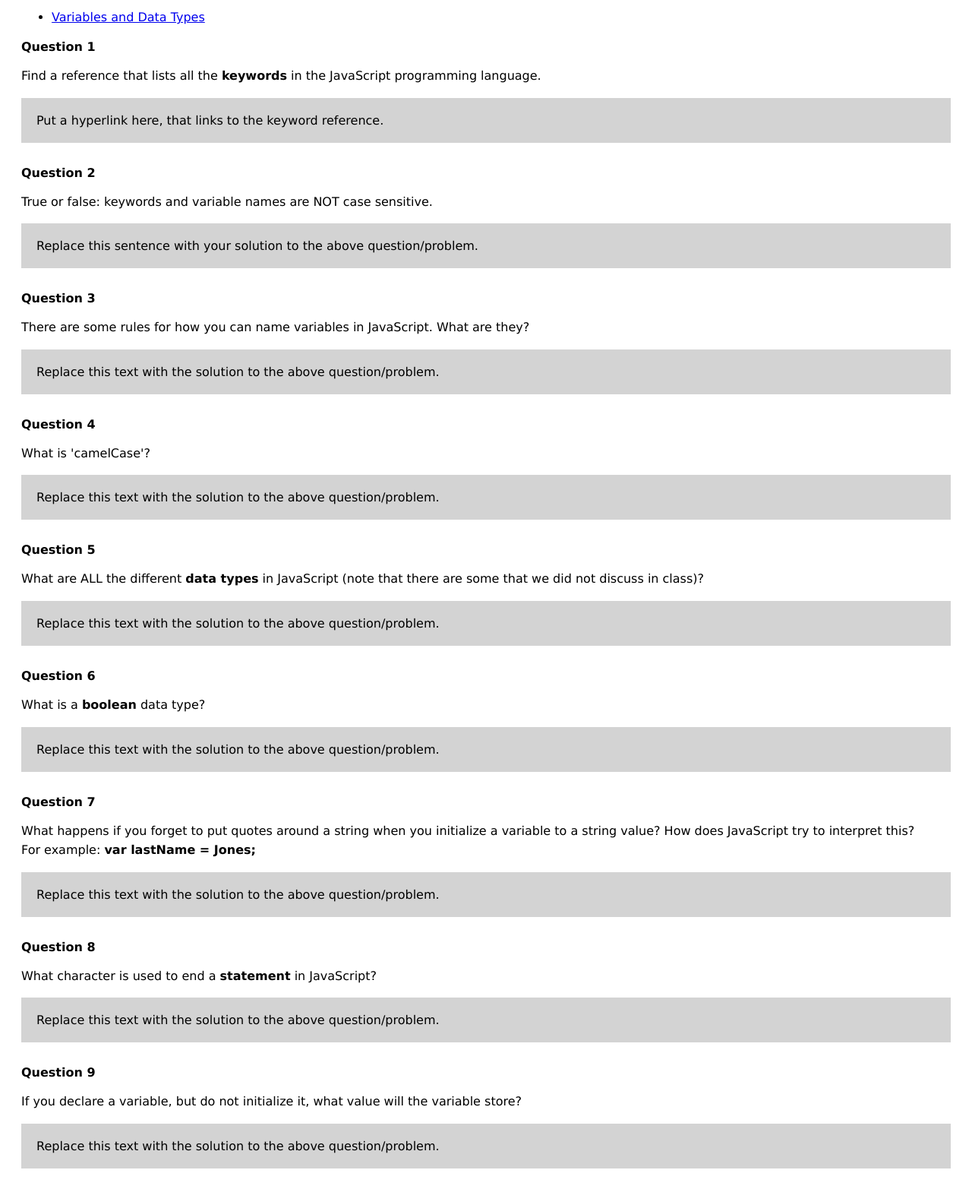
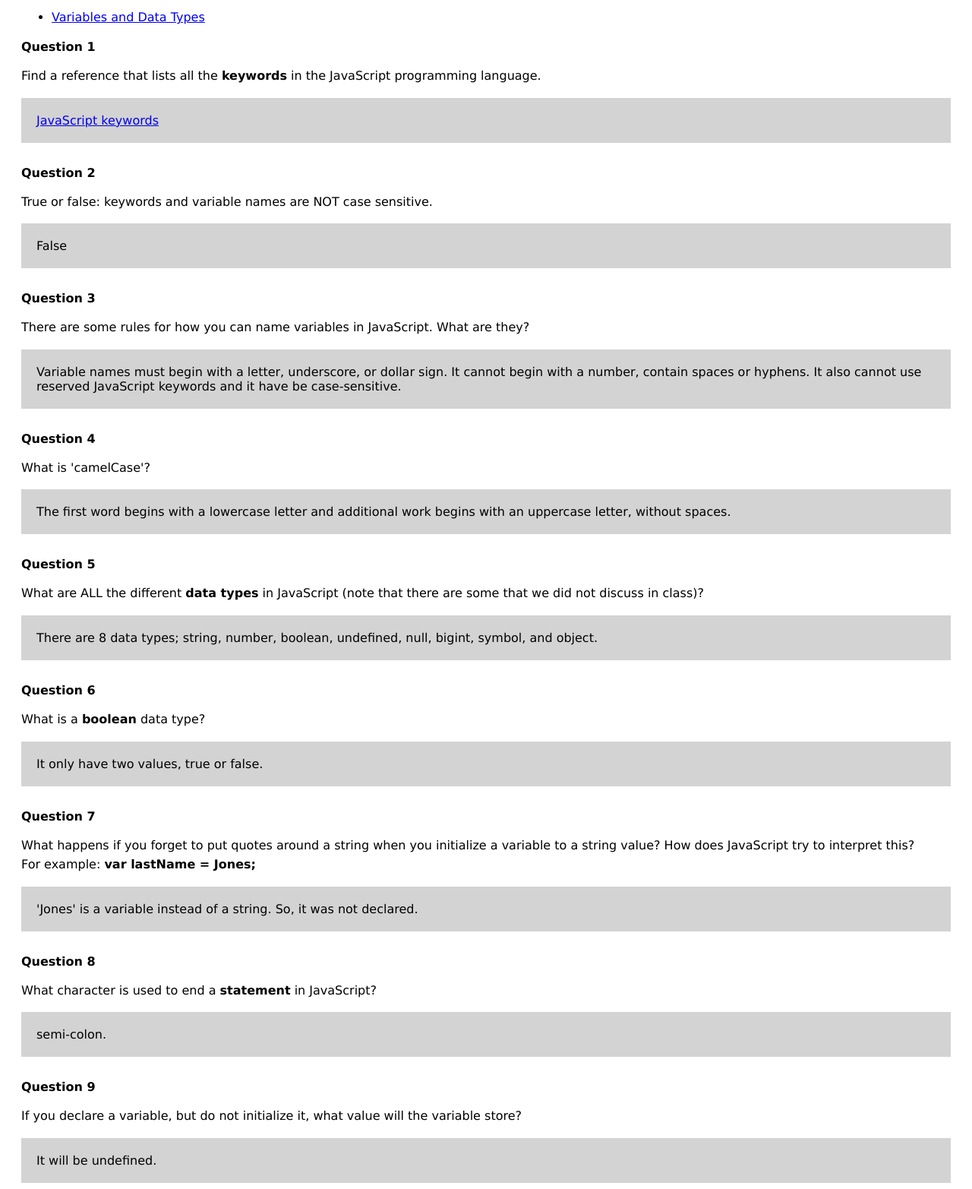
Before and after one commit to yangm9001/web-programming, a plain HTML site: page JavaScript/variables-and-data-types-WORKSHEET.html in a window 1280 px wide. Shown: the part 140-1705 px from the top of the page at 76% size. Drawn offline with Linux system fonts and the light colour scheme.

Commit message:
Completed Variables and Data Types Worksheet

```diff
--- a/JavaScript/variables-and-data-types-WORKSHEET.html
+++ b/JavaScript/variables-and-data-types-WORKSHEET.html
@@ -26,7 +26,7 @@
                 Find a reference that lists all the <b>keywords</b> in the JavaScript programming language.
             </p>
             <div class="answer">
-                Put a hyperlink here, that links to the keyword reference.
+                <a href="https://developer.mozilla.org/en-US/docs/Web/JavaScript/Reference/Lexical_grammar#keywords">JavaScript keywords</a>
             </div>
 
             <b>Question 2</b>
@@ -34,7 +34,7 @@
                 True or false: keywords and variable names are NOT case sensitive.
             </p>
             <div class="answer">
-                Replace this sentence with your solution to the above question/problem.
+                False
             </div>
 
             <b>Question 3</b>
@@ -42,7 +42,7 @@
                 There are some rules for how you can name variables in JavaScript. What are they?
             </p>
             <div class="answer">
-                Replace this text with the solution to the above question/problem.
+                Variable names must begin with a letter, underscore, or dollar sign. It cannot begin with a number, contain spaces or hyphens. It also cannot use reserved JavaScript keywords and it have be case-sensitive.
             </div>
 
             <b>Question 4</b>
@@ -50,7 +50,7 @@
                 What is 'camelCase'?
             </p>
             <div class="answer">
-                Replace this text with the solution to the above question/problem.
+                The first word begins with a lowercase letter and additional work begins with an uppercase letter, without spaces.
             </div>
 
             <b>Question 5</b>
@@ -58,7 +58,7 @@
                 What are ALL the different <b>data types</b> in JavaScript (note that there are some that we did not discuss in class)?
             </p>
             <div class="answer">
-                Replace this text with the solution to the above question/problem.
+                There are 8 data types; string, number, boolean, undefined, null, bigint, symbol, and object.
             </div>
 
             <b>Question 6</b>
@@ -66,7 +66,7 @@
                 What is a <b>boolean</b> data type?
             </p>
             <div class="answer">
-                Replace this text with the solution to the above question/problem.
+                It only have two values, true or false.
             </div>
 
             <b>Question 7</b>
@@ -77,7 +77,7 @@
                 For example: <b>var lastName = Jones;</b>
             </p>
             <div class="answer">
-                Replace this text with the solution to the above question/problem.
+                'Jones' is a variable instead of a string. So, it was not declared.
             </div>
 
             <b>Question 8</b>
@@ -85,7 +85,7 @@
                 What character is used to end a <b>statement</b> in JavaScript?
             </p>
             <div class="answer">
-                Replace this text with the solution to the above question/problem.
+                semi-colon.
             </div>
 
             <b>Question 9</b>
@@ -93,7 +93,7 @@
                 If you declare a variable, but do not initialize it, what value will the variable store?
             </p>
             <div class="answer">
-                Replace this text with the solution to the above question/problem.
+                It will be undefined.
             </div>
 
             <b>Question 10</b>
@@ -109,7 +109,10 @@ const sum = firstTestScore + secondTestScore;
 console.log(sum);
 console.log(typeof sum);</code></pre>
             <div class="answer">
-                Replace this text with the solution to the above question/problem.
+                9888
+                string
+                <br>
+                98 & 88 was joined together or concatenated instead of added in math.
             </div>
 
             <b>Question 11</b>
@@ -123,7 +126,10 @@ const total = 99;
 console.log("total");
 console.log(total);</code></pre>
             <div class="answer">
-                Replace this text with the solution to the above question/problem.
+                total
+                99
+                <br>
+                The first console is a string and the second one holds the variable.
             </div>
 
             <b>Question 12</b>
@@ -134,7 +140,7 @@ console.log(total);</code></pre>
 const score1 = 75;
 const score2 = "75";</code></pre>
             <div class="answer">
-                Replace this text with the solution to the above question/problem.
+                Score1 is a number while score2 is a string.
             </div>
 
 			<b>Question 13</b>
@@ -145,7 +151,7 @@ const score2 = "75";</code></pre>
 const score = 0;
 score = prompt("Enter a score");</code></pre>
             <div class="answer">
-                Replace this text with the solution to the above question/problem.
+                Const variables cannot be reassigned after initialization.
             </div>
 
             <h1>Coding Problems</h1>
@@ -192,32 +198,39 @@ score = prompt("Enter a score");</code></pre>
             // Then 'log' myVar to the console.
             // Save your code, then run it in the browser, with the console open and note what
             // the value of a variable that has never been initialized.
-
+            let myVar;
+            console.log(myVar);
 
 
             console.log("Problem 3");
             // Declare a variable with the name of myName and initialize it to your first name.
             // Hint: Make sure to put quotes around your name.
             // Then log myName.
-
+            const myName = "MaiKou";
+            console.log(myName);
 
 
             console.log("Problem 4");
             // Declare a variable with the name of myBool and initialize it to true.
             // Then log myBool.
-
+            const myBool = true;
+            console.log(myBool);
 
 
             console.log("Problem 5");
             // Use the typeof keyword to log the data type of each variable you declared and initialized in problems 1-4
             // For example: console.log(typeof someVar);
-
+            console.log(typeof myAge);
+            console.log(typeof myVar);
+            console.log(typeof myName);
+            console.log(typeof myBool);
 
 
             console.log("Problem 6");
             // Declare a variable with the name of myResult and initialize it to
             // a mathematical expression that adds two numbers.
-
+            const myResult = 15 + 25;
+            console.log(myResult);
 
 
             console.log("Problem 7");
@@ -227,7 +240,10 @@ score = prompt("Enter a score");</code></pre>
             // Note that you have already declared and initialized myName and myAge in a previous step.
             // Then log myTestVar
             // Then log its data type (by using the typeof operator).
+            const myTestVar = myName + myAge;
 
+            console.log(myTestVar);
+            console.log(typeof myTestVar);
             </script>
 
 
```
